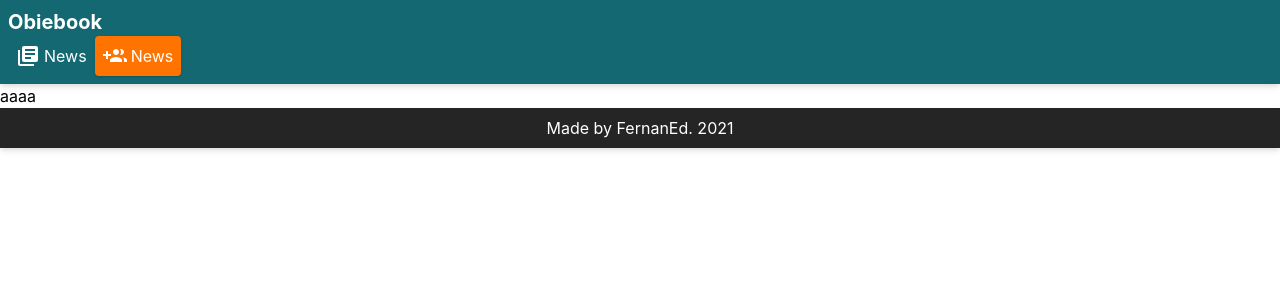
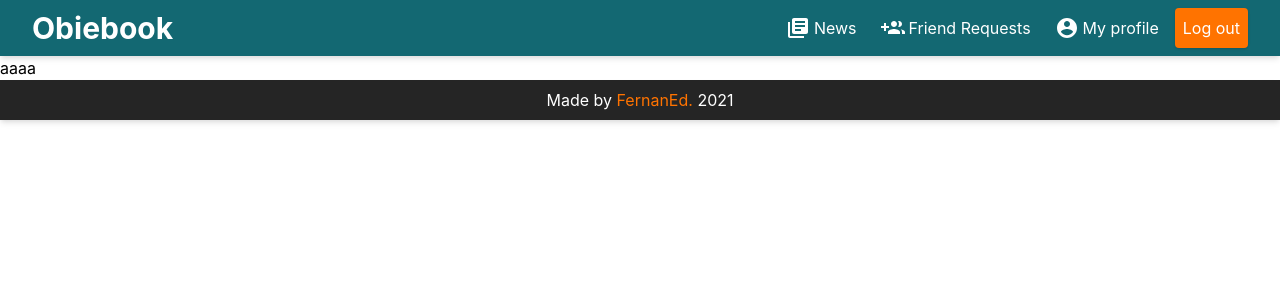
Before and after one commit to FernanEd/obiebook, a React (Create React App) app in the folder client/: page / in a window 1280 px wide. Shown: the top 300 px of the page. Built offline with nearby package versions, Linux system fonts and the light colour scheme.

Commit message:
added link to footer

```diff
--- a/client/src/components/common/Button.tsx
+++ b/client/src/components/common/Button.tsx
@@ -74,12 +74,13 @@ const Button: React.FunctionComponent<Props> = ({
     ${buttonColor}
     ${buttonSize}
     ${isGhost ? "" : "rounded shadow"}
-    inline-flex justify-center items-center gap-1
+    inline-flex justify-center items-center
     filter hover:brightness-90
   `}
       {...props}
     >
-      {children}
+      <div className="w-0"></div>
+      <div className="flex gap-1">{children}</div>
     </button>
   );
 };
--- a/client/src/components/layout/Footer.tsx
+++ b/client/src/components/layout/Footer.tsx
@@ -1,3 +1,5 @@
+import Button from "../common/Button";
+import { GitHub } from "@material-ui/icons";
 import React, { useState } from "react";
 
 interface Props {}
@@ -5,7 +7,18 @@ interface Props {}
 const Footer: React.FunctionComponent<Props> = () => {
   return (
     <footer className=" bg-neutral-600 text-white shadow-md p-2 text-center">
-      <p>Made by FernanEd. 2021</p>
+      <p>
+        Made by{" "}
+        <a
+          href="https://github.com/FernanEd"
+          target="_blank"
+          rel="noopener noreferrer"
+          className="text-primary-300"
+        >
+          FernanEd.
+        </a>{" "}
+        2021
+      </p>
     </footer>
   );
 };
--- a/client/src/components/layout/Header.tsx
+++ b/client/src/components/layout/Header.tsx
@@ -1,29 +1,45 @@
 import React, { useState } from "react";
-import { LibraryBooks, GroupAdd } from "@material-ui/icons";
+import {
+  LibraryBooks,
+  GroupAdd,
+  AccountCircle,
+  MeetingRoom,
+} from "@material-ui/icons";
 import Button from "../common/Button";
 
 interface Props {}
 
 const Header: React.FunctionComponent<Props> = () => {
   return (
-    <header className=" bg-secondary-400 text-white shadow-md p-2">
+    <header
+      className="
+      bg-secondary-400 text-white shadow-md p-2
+      flex justify-between items-center
+      px-8
+     "
+    >
       <div
         id="logo"
         className="
-          text-xl font-bold
+          text-3xl font-bold
         "
       >
         Obiebook
       </div>
-      <nav className="">
+      <nav className="flex gap-2 items-center">
         <Button isGhost={true}>
           <LibraryBooks />
           News
         </Button>
-        <Button>
+        <Button isGhost={true}>
           <GroupAdd />
-          News
+          Friend Requests
         </Button>
+        <Button isGhost={true}>
+          <AccountCircle />
+          My profile
+        </Button>
+        <Button>Log out</Button>
       </nav>
     </header>
   );
```
